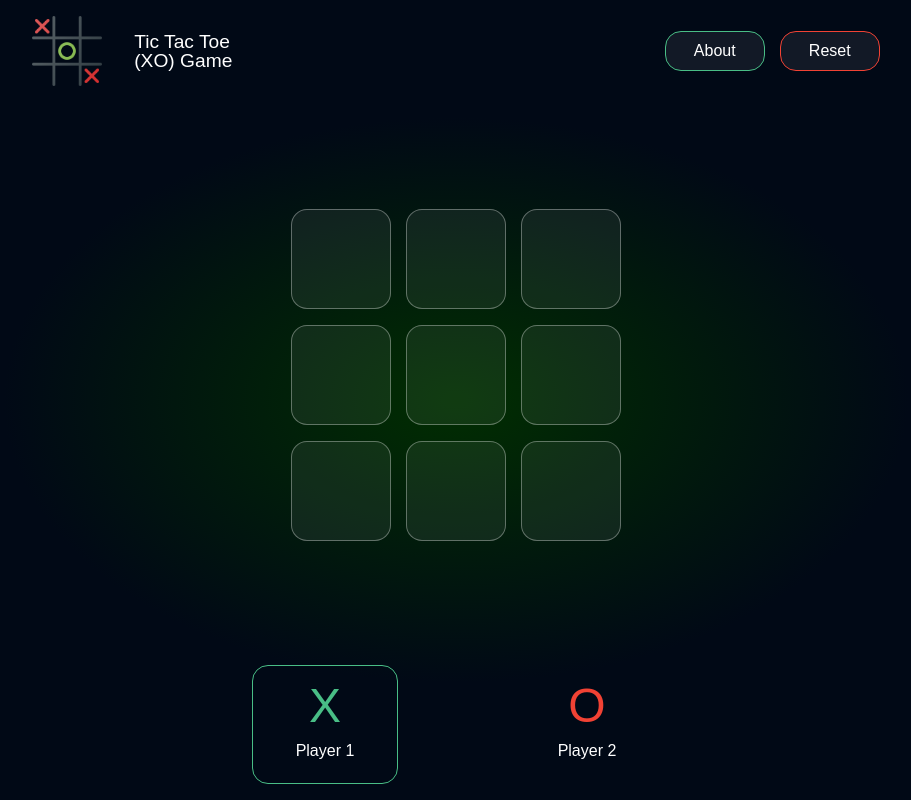
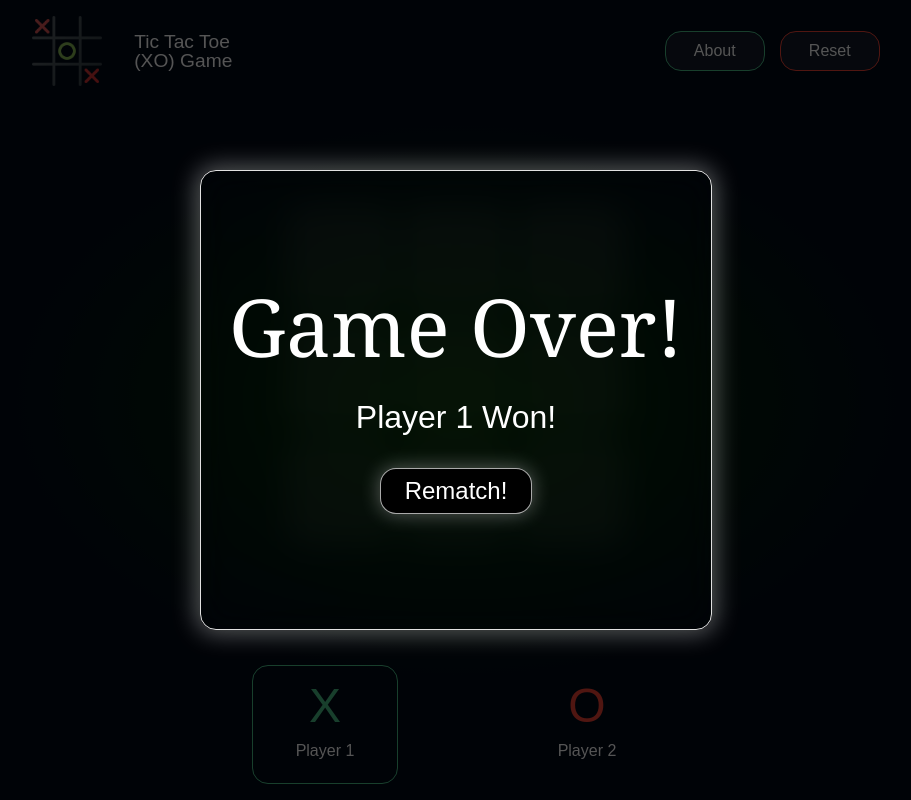
Before and after one commit to ali-mjidi/tic-tac-toe_reactjs, a React (Vite) app: page / in a window 1280 px wide. Shown: the whole page, without its empty margins (184-1095 px from the left). Built offline with nearby package versions, Linux system fonts and the light colour scheme.

Commit message:
feat: Add GameOver component and complete style

```diff
--- a/src/App.jsx
+++ b/src/App.jsx
@@ -3,6 +3,7 @@ import { useState } from "react";
 import Header from "./components/Header/Header";
 import GameBoard from "./components/GameBoard/GameBoard";
 import Player from "./components/Player/Player";
+import GameOver from "./components/GameOver/GameOver";
 
 import { WINNING_CONDITIONS } from "./winning_conditions";
 import "./App.css";
@@ -59,7 +60,7 @@ function App() {
     }
 
     if (winner || isDraw) {
-        alert(winner);
+        // alert(winner);
     }
 
     return (
@@ -67,6 +68,7 @@ function App() {
             <Header onReset={resetHandler} />
 
             <GameBoard gameLogs={logs} changeLogs={setLogs} gameBoard={gameBoard} />
+            <GameOver />
 
             <footer className="playersInfo">
                 <Player symbol="X" isActive={activePlayer === "X"}>
--- /dev/null
+++ b/src/components/GameOver/GameOver.jsx
@@ -0,0 +1,15 @@
+import "./style.css";
+
+function GameOver() {
+    return (
+        <div className="gameOver">
+            <div className="gameOver__wrapper">
+                <h2 className="gameOver__header">Game Over!</h2>
+                <p className="gameOver__result">Player 1 Won!</p>
+                <button className="gameOver__resetBtn">Rematch!</button>
+            </div>
+        </div>
+    );
+}
+
+export default GameOver;
--- /dev/null
+++ b/src/components/GameOver/style.css
@@ -0,0 +1,72 @@
+.gameOver {
+    width: 100vw;
+    height: 100vh;
+    position: absolute;
+    top: 0;
+    left: 0;
+    display: flex;
+    justify-content: center;
+    align-items: center;
+    z-index: 10;
+    background-color: #000a;
+}
+
+.gameOver__wrapper {
+    width: 40%;
+    aspect-ratio: 1/0.9;
+    display: flex;
+    flex-direction: column;
+    justify-content: center;
+    align-items: center;
+    gap: 35px;
+    border-radius: 1rem;
+    border: 1px solid;
+    animation: 1s infinite alternate shine;
+    backdrop-filter: blur(1rem);
+    z-index: inherit;
+}
+
+.gameOver__header {
+    font-family: Cambria, Cochin, Georgia, Times, "Times New Roman", serif;
+    font-size: 5rem;
+}
+
+.gameOver__result {
+    font-size: 2rem;
+}
+
+.gameOver__resetBtn {
+    padding: 0.5rem 1.5rem;
+    font-size: 1.5rem;
+    border-radius: 1rem;
+    border: 1px solid #fffa;
+    box-shadow: 0 0 20px 0 #fff5;
+    color: white;
+    background-color: black;
+    cursor: pointer;
+    transition: 0.3s;
+}
+
+.gameOver__resetBtn:hover {
+    color: black;
+    background-color: white;
+}
+
+.gameOver__background {
+    width: 100vw;
+    height: 100vh;
+    position: absolute;
+    background-color: red;
+}
+
+@keyframes shine {
+    0% {
+        border-color: #fff5;
+        box-shadow: 0 0 15px 0 #fff5;
+    }
+
+    100% {
+        border-color: #ffff;
+        box-shadow: 0 0 25px 5px #fff5;
+    }
+}
```
